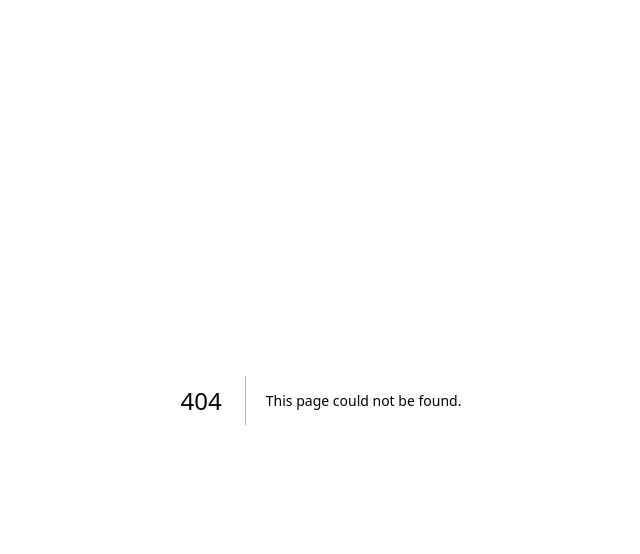
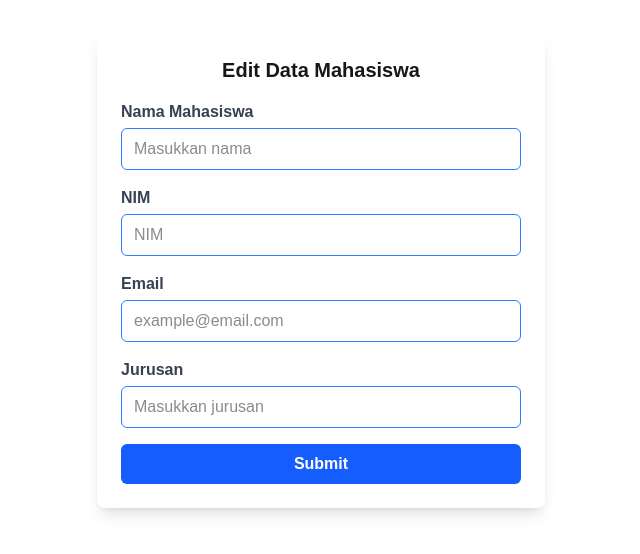
Before and after one commit to viradm334/next-mahasiswa, a Next.js app: page /edit/1 in a window 1280 px wide. Before the commit this address had no page. Shown: the top 554 px of the page, without its empty margins (319-959 px from the left). Built offline with nearby package versions, Linux system fonts and the light colour scheme; no server answers; the database is empty.

Commit message:
add new endpoint: get one user and update frontend

```diff
--- /dev/null
+++ b/src/app/api/get-user/[id]/route.js
@@ -0,0 +1,27 @@
+import prisma from '../../../../../lib/prisma';
+
+export async function GET(req, {params}){
+    try{
+        const {id} = await params;
+        const user = await prisma.user.findUnique({
+            where: {
+                id: Number(id)
+            }
+        });
+
+        if(!user){
+            return new Response(
+                JSON.stringify({ message: 'Data mahasiswa tidak ditemukan!' }),
+                { status: 404, headers: { 'Content-Type': 'application/json' } }
+              );
+        }
+
+        return Response.json({message: 'Berhasil mengambil data mahasiswa!', data: user});
+    }catch(err){
+        console.error(err.message);
+        return new Response(
+            JSON.stringify({ message: err.message }),
+            { status: 500, headers: { 'Content-Type': 'application/json' } }
+          );
+    }
+}
--- a/src/app/create/page.js
+++ b/src/app/create/page.js
@@ -1,8 +1,10 @@
 'use client';
 
+import { useRouter } from "next/navigation";
 import { useState } from "react";
 
 export default function Create(){
+    const router = useRouter();
     const [formData, setFormData] = useState({
         name: '',
         nim: '',
@@ -36,11 +38,12 @@ export default function Create(){
                     email: '',
                     jurusan: ''
                 });
+                router.push('/');
             }else{
                 alert(`Error: ${data.message}`);
             }
         }catch(err){
-            alert('Terjadi kesalahan. Coba lagi nanti');
+            alert(err);
             console.error(err);
         }
     }
--- /dev/null
+++ b/src/app/edit/[id]/page.js
@@ -0,0 +1,136 @@
+"use client";
+
+import { useEffect, useState } from "react";
+import { useParams, useRouter } from 'next/navigation'
+
+export default function Create() {
+  const { id } = useParams();
+  const router = useRouter();
+
+  const [formData, setFormData] = useState({
+    name: "",
+    nim: "",
+    email: "",
+    jurusan: "",
+  });
+
+  useEffect(() => {
+    if (id) {
+      fetch(`/api/get-user/${id}`)
+        .then((response) => response.json())
+        .then((mhs) => {
+          setFormData({
+            name: mhs.data.name,
+            nim: mhs.data.nim,
+            email: mhs.data.email,
+            jurusan: mhs.data.jurusan,
+          });
+        });
+    }
+  }, [id]);
+
+  const handleChange = (e) => {
+    setFormData({ ...formData, [e.target.name]: e.target.value });
+  };
+
+  const handleSubmit = async (e) => {
+    e.preventDefault();
+
+    try {
+      const res = await fetch(`/api/edit-user/${id}`, {
+        method: "PUT",
+        headers: {
+          "Content-Type": "application/json",
+        },
+        body: JSON.stringify(formData),
+      });
+
+      const data = await res.json();
+
+      if (res.ok) {
+        alert("Data mahasiswa berhasil diubah!");
+        setFormData({
+          name: "",
+          nim: "",
+          email: "",
+          jurusan: "",
+        });
+        router.push('/');
+      } else {
+        alert(`Error: ${data.message}`);
+      }
+    } catch (err) {
+      alert("Terjadi kesalahan. Coba lagi nanti");
+      console.error(err);
+    }
+  };
+
+  return (
+    <div className="max-w-md mx-auto mt-8 bg-white rounded-lg shadow-lg p-6">
+      <h2 className="text-xl font-bold text-center mb-4">
+        Edit Data Mahasiswa
+      </h2>
+      <form className="space-y-4" onSubmit={handleSubmit}>
+        <div>
+          <label className="block font-semibold mb-1 text-gray-700">
+            Nama Mahasiswa
+          </label>
+          <input
+            className="w-full border border-blue-500 rounded-md px-3 py-2 focus:outline-none focus:ring-2 focus:ring-blue-400"
+            type="text"
+            placeholder="Masukkan nama"
+            name="name"
+            value={formData.name}
+            onChange={handleChange}
+          />
+        </div>
+        <div>
+          <label className="block font-semibold mb-1 text-gray-700">NIM</label>
+          <input
+            className="w-full border border-blue-500 rounded-md px-3 py-2 focus:outline-none focus:ring-2 focus:ring-blue-400"
+            type="text"
+            placeholder="NIM"
+            name="nim"
+            value={formData.nim}
+            onChange={handleChange}
+            required
+          />
+        </div>
+        <div>
+          <label className="block font-semibold mb-1 text-gray-700">
+            Email
+          </label>
+          <input
+            className="w-full border border-blue-500 rounded-md px-3 py-2 focus:outline-none focus:ring-2 focus:ring-blue-400"
+            type="email"
+            placeholder="example@email.com"
+            name="email"
+            value={formData.email}
+            onChange={handleChange}
+            required
+          />
+        </div>
+        <div>
+          <label className="block font-semibold mb-1 text-gray-700">
+            Jurusan
+          </label>
+          <input
+            className="w-full border border-blue-500 rounded-md px-3 py-2 focus:outline-none focus:ring-2 focus:ring-blue-400"
+            type="text"
+            placeholder="Masukkan jurusan"
+            name="jurusan"
+            value={formData.jurusan}
+            onChange={handleChange}
+            required
+          />
+        </div>
+        <button
+          type="submit"
+          className="w-full bg-blue-600 hover:bg-blue-700 text-white font-semibold py-2 px-4 rounded-md transition duration-200 cursor-pointer"
+        >
+          Submit
+        </button>
+      </form>
+    </div>
+  );
+}
--- a/src/app/page.js
+++ b/src/app/page.js
@@ -1,13 +1,11 @@
 "use client";
 
 import { useEffect, useState } from "react";
-import { useRouter } from "next/navigation";
 import Link from "next/link";
 
 export default function Home() {
   const [message, setMessage] = useState("");
   const [users, setUsers] = useState([]);
-  const router = useRouter();
 
   async function handleDelete(id) {
     const confirmed = confirm("Anda yakin menghapus mahasiswa?");
@@ -81,12 +79,14 @@ export default function Home() {
                   <td className="border border-gray-300 p-2">{user.email}</td>
                   <td className="border border-gray-300 p-2">{user.jurusan}</td>
                   <td className="border border-gray-300 p-2">
+                    <Link href={`/edit/${user.id}`}>
                     <button
                       type="button"
                       className="py-1.5 px-3 mr-2 bg-blue-500 hover:bg-blue-700 text-white rounded-md cursor-pointer"
                     >
                       Edit
                     </button>
+                    </Link>
                     <button
                       type="button"
                       className="py-1.5 px-3 bg-red-500 hover:bg-red-700 text-white rounded-md cursor-pointer"
```
Also changed, not shown: src/app/edit/page.js (deleted).
